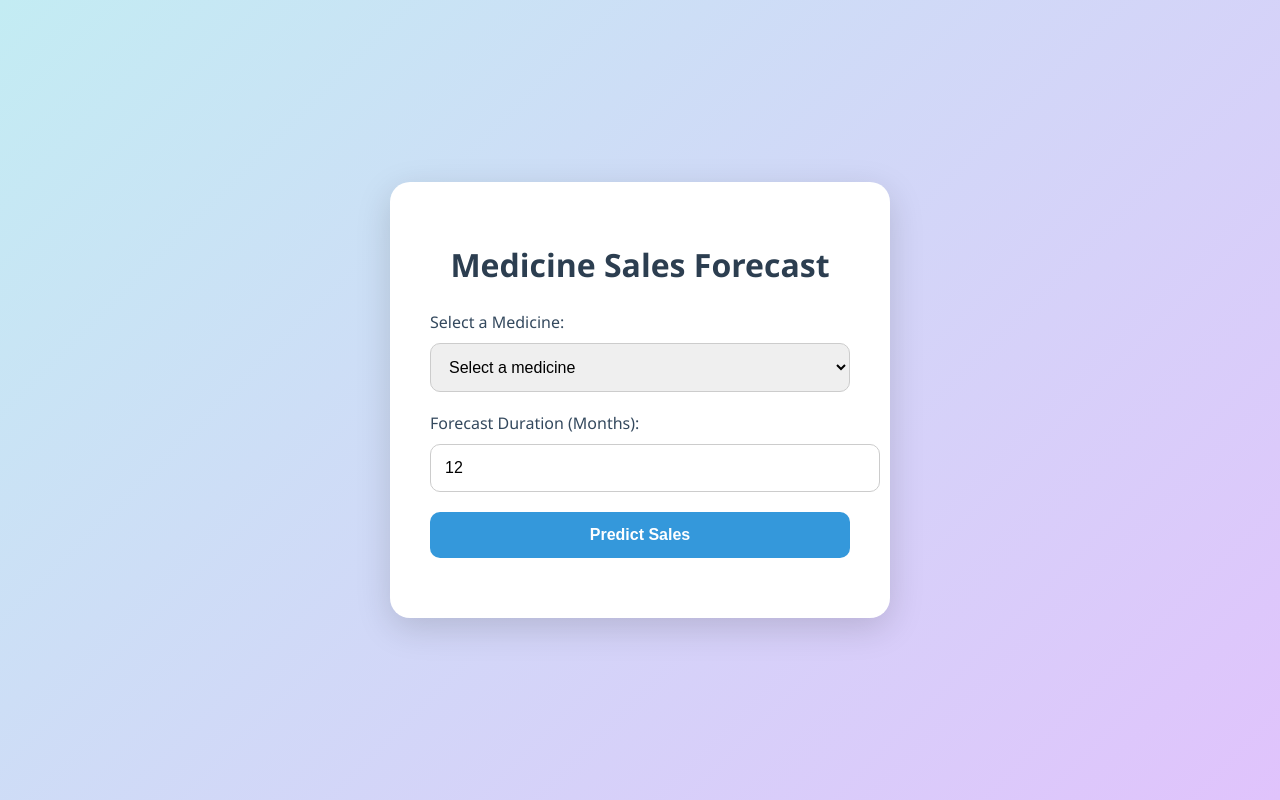
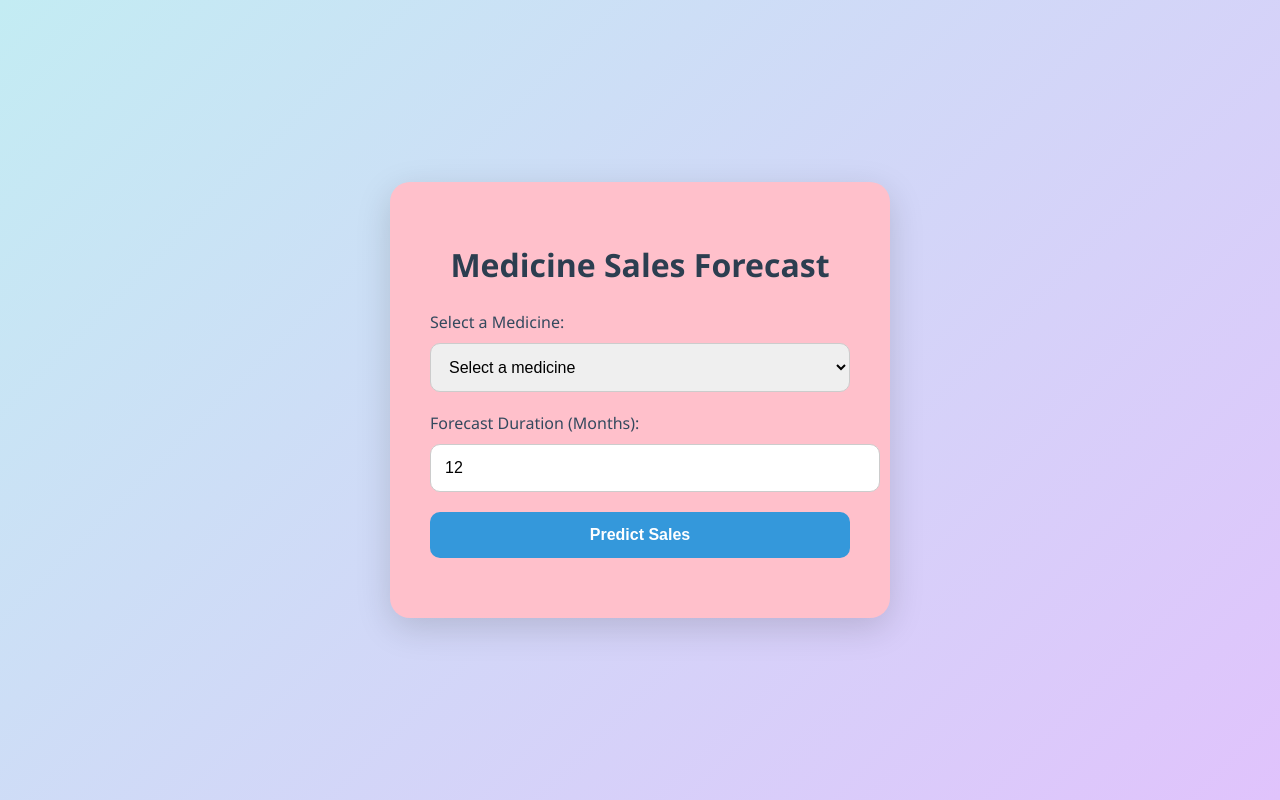
Before and after one commit to Laharirao14/Pharmacy-sales, a Flask app: page / in a window 1280 px wide. Run offline with Flask 3, Linux system fonts and the light colour scheme; parts of the project's set-up code (start-up, migrations or seed data) failed here and were passed over.

Commit message:
Updated index.html with new content

```diff
--- a/templates/index.html
+++ b/templates/index.html
@@ -14,7 +14,7 @@
             align-items: center;
         }
         form {
-            background: #ffffff;
+            background: pink;
             padding: 40px;
             border-radius: 20px;
             box-shadow: 0 10px 35px rgba(0, 0, 0, 0.15);
```
